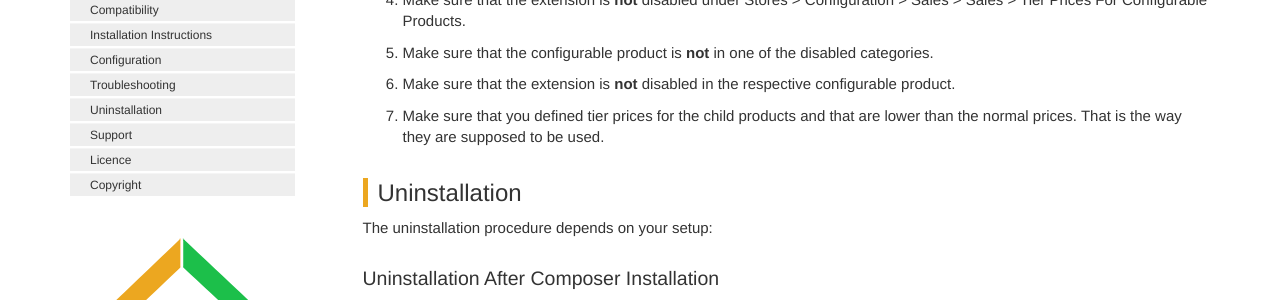
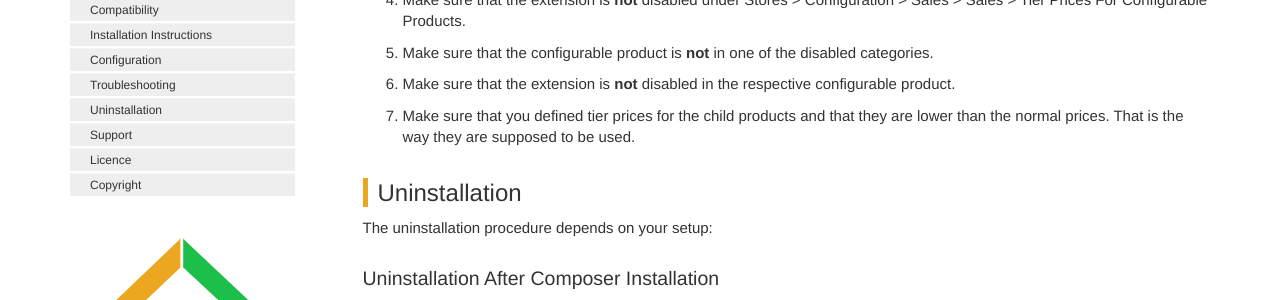
Before and after one commit to customgento/docs, a Jekyll site: the page built from pages/tier-prices-for-configurable-products-m2.md, in a window 1280 px wide and 900 px high, scrolled down 5601 px. Shown: the part 153-453 px from the top of the window. Built offline with Jekyll 4.4.1, drawn with Linux system fonts in a browser that asks for light colours; comment, search, counter and statistics services are not loaded.

Commit message:
Add forgotten word

```diff
--- a/pages/tier-prices-for-configurable-products-m2.md
+++ b/pages/tier-prices-for-configurable-products-m2.md
@@ -116,7 +116,7 @@ will not be summed up anymore between different child products.
 4. Make sure that the extension is **not** disabled under Stores > Configuration > Sales > Sales > Tier Prices For Configurable Products.
 5. Make sure that the configurable product is **not** in one of the disabled categories.
 6. Make sure that the extension is **not** disabled in the respective configurable product.
-7. Make sure that you defined tier prices for the child products and that are lower than the normal prices. That is the way they are supposed to be used.
+7. Make sure that you defined tier prices for the child products and that they are lower than the normal prices. That is the way they are supposed to be used.
 
 ## Uninstallation
 The uninstallation procedure depends on your setup:
```
